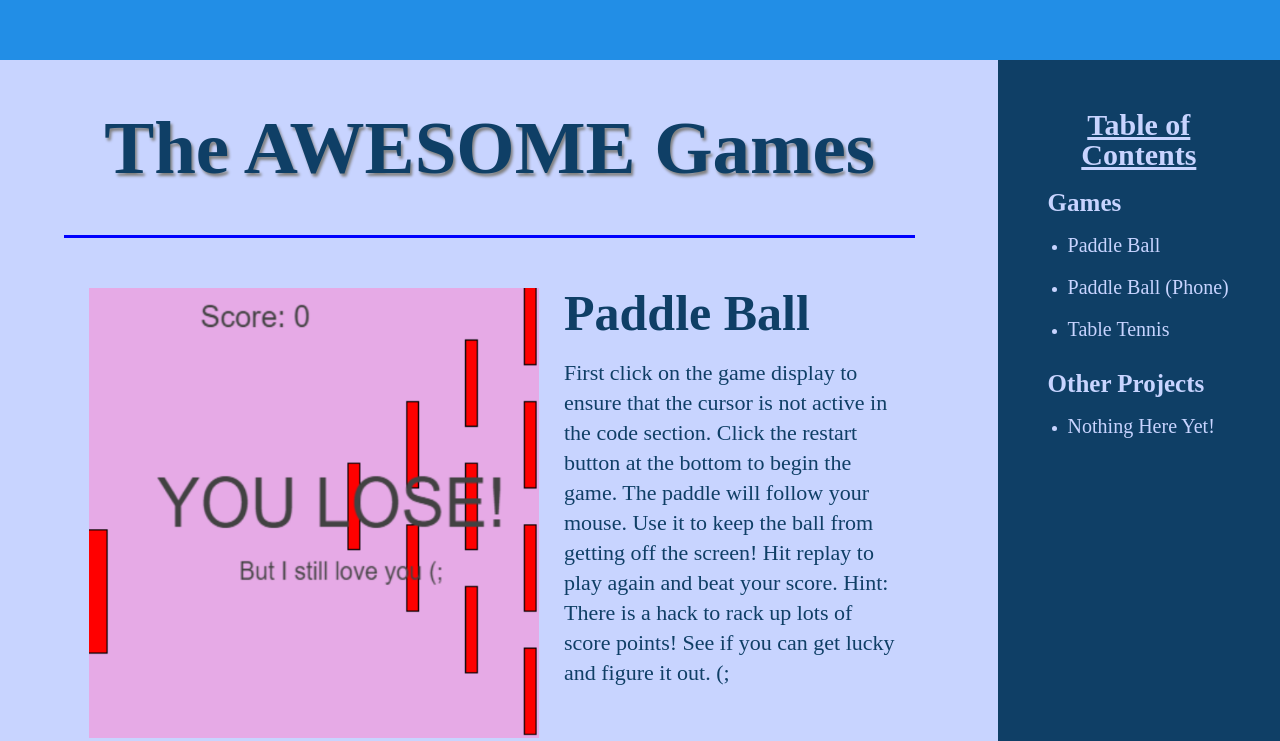
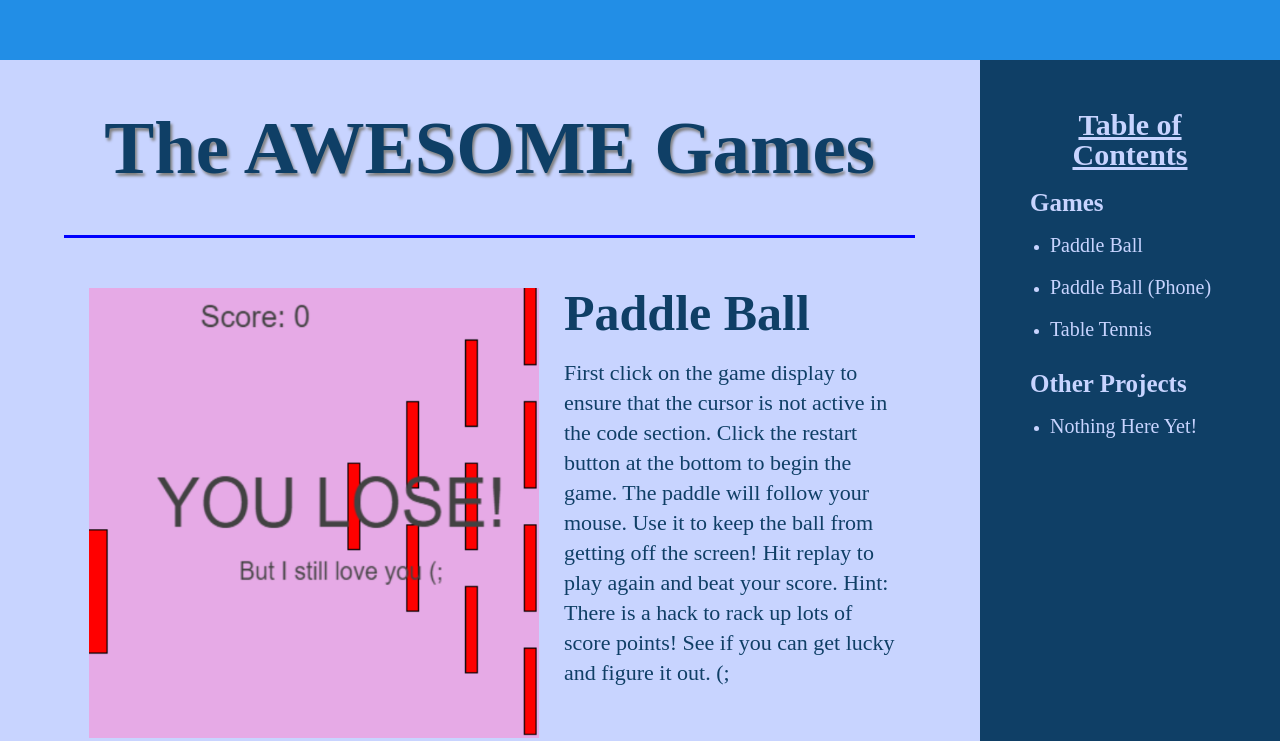
Before and after one commit to momo4646/momo4646.github.io, a plain HTML site: page myportfolio.html in a window 1280 px wide. Shown: the part 1240-1981 px from the top of the page. Drawn offline with Linux system fonts and the light colour scheme.

Commit message:
Update style.css

```diff
--- a/css/style.css
+++ b/css/style.css
@@ -192,7 +192,7 @@ footer li a:hover{
 }
 .right-contain{
   background-color:#0F3F66;
-  width:15%;
+  width:200px;
   float:right;
   padding:50px;
   height:2400px;
```
